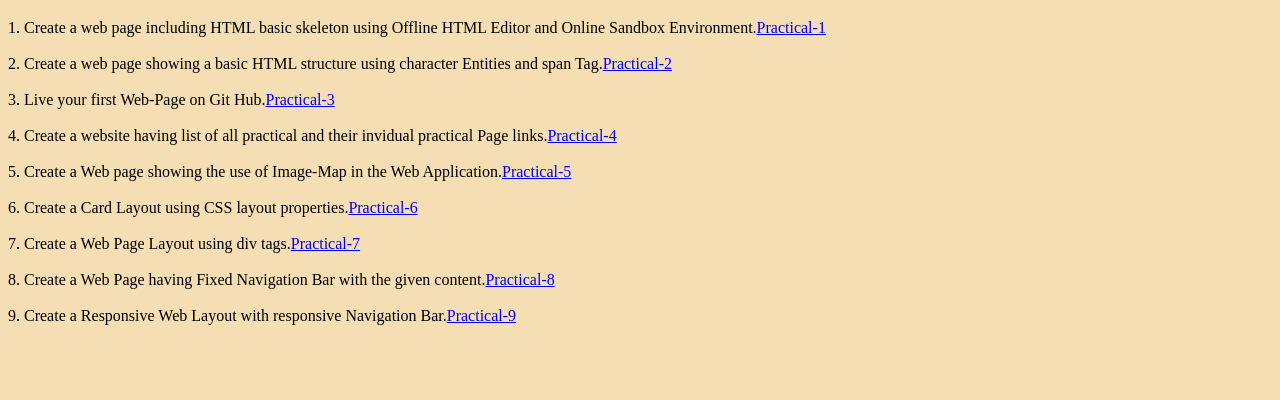
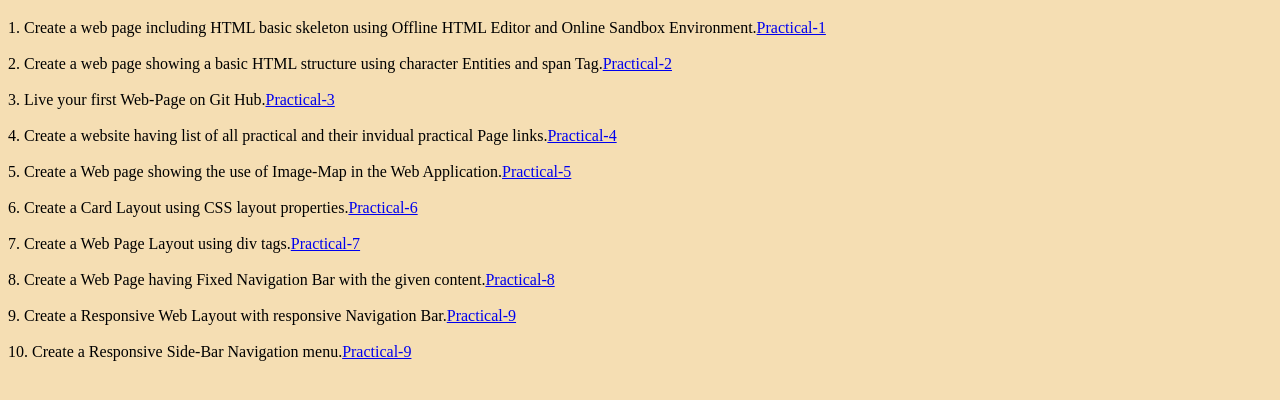
Before and after one commit to sarthak122/fullstack-practicals, a plain HTML site: page index.html in a window 1280 px wide. Shown: the part 258-658 px from the top of the page. Drawn offline with Linux system fonts and the light colour scheme.

Commit message:
index.html updated

```diff
--- a/index.html
+++ b/index.html
@@ -25,6 +25,7 @@
 	7. Create a Web Page Layout using div tags.<a href="./pages/practical7.html">Practical-7</a><br><br>
 	8. Create a Web Page having Fixed Navigation Bar with the given content.<a href="./pages/practical-8.html">Practical-8</a><br><br>
 	9. Create a Responsive Web Layout with responsive Navigation Bar.<a href="./pages/practical-9.html">Practical-9</a><br><br>
+	10. Create a Responsive Side-Bar Navigation menu.<a href="./pages/practical-10.html">Practical-9</a><br><br>
 	</p>
 </body>
 </html>
```
